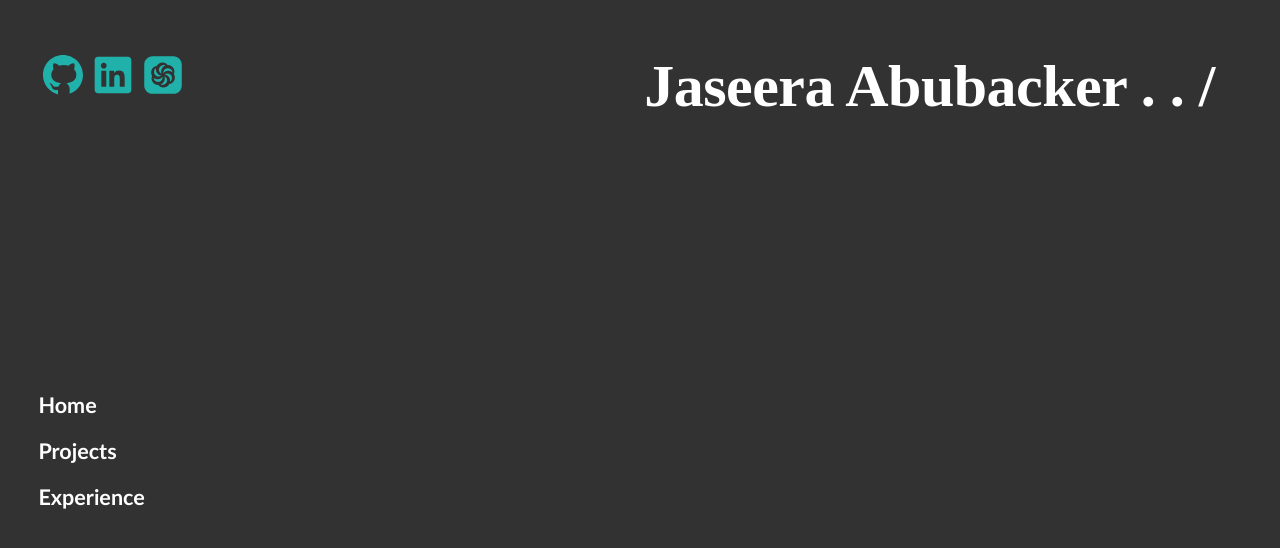
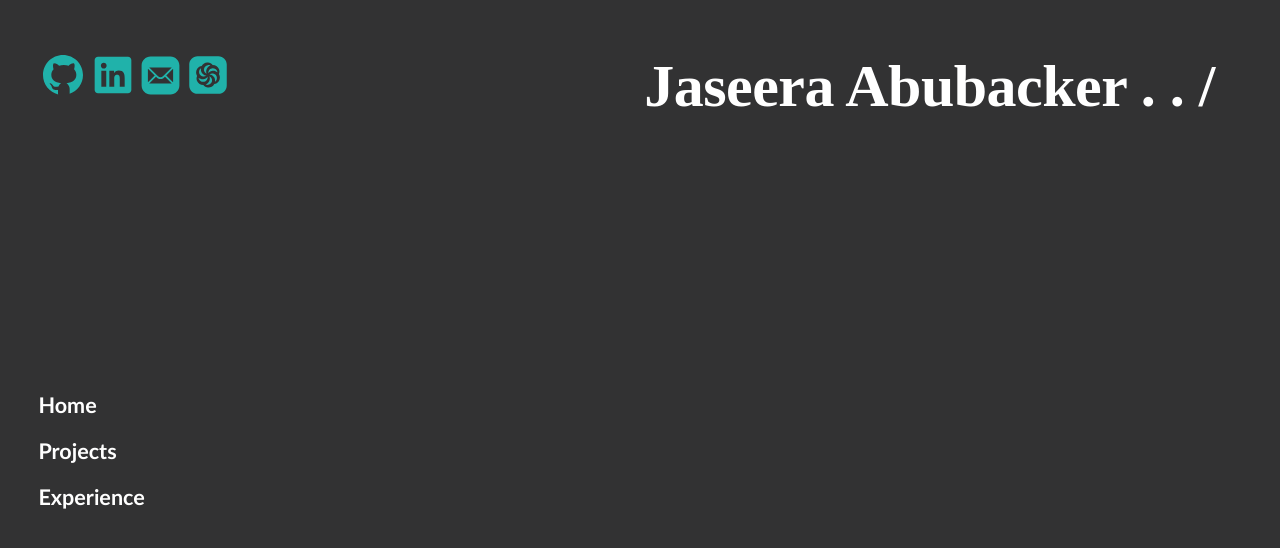
Before and after one commit to jpmaHub/jaseeraabubacker, a React (Create React App) app: page /jaseeraabubacker/my-projects in a window 1280 px wide. Shown: the top 548 px of the page. Built offline with nearby package versions, Linux system fonts and the light colour scheme.

Commit message:
Add email icon

```diff
--- a/src/components/ContactIcons.tsx
+++ b/src/components/ContactIcons.tsx
@@ -1,20 +1,25 @@
 import CodeWarsLogo from '../assets/code-wars.svg';
 import GitHubLogo from '../assets/github.svg';
 import LinkedInLogo from '../assets/linkedin.svg';
+import EmailLogo from '../assets/email.svg';
+import EmailIcon from '@mui/icons-material/Email';
+import { Link } from '@mui/material';
 
 export default function ContactIcons() {
     return (
         <>
-            <a href="https://github.com/jpmaHub">
+            <Link href="https://github.com/jpmaHub">
                 <img className="github-logo" src={GitHubLogo} alt="GitHubLogo" />
-            </a>
-            <a href="https://www.linkedin.com/in/mjaseera">
+            </Link>
+            <Link href="https://www.linkedin.com/in/mjaseera">
                 <img className="linkedin-logo" src={LinkedInLogo} alt="LinkedInLogo" />
-            </a>
-            <a href="https://www.codewars.com/users/jpmaHub">
+            </Link>
+            <Link href="mailto:someone@email.com">
+                <img className="email-logo" src={EmailLogo} alt="EmailLogo" />
+            </Link>
+            <Link href="https://www.codewars.com/users/jpmaHub">
                 <img className="code-wars-logo" src={CodeWarsLogo} alt="CodeWarsLogo" />
-            </a>
-
+            </Link>
         </>
     )
 }
```
Also changed, not shown: src/assets/email.svg (added).
